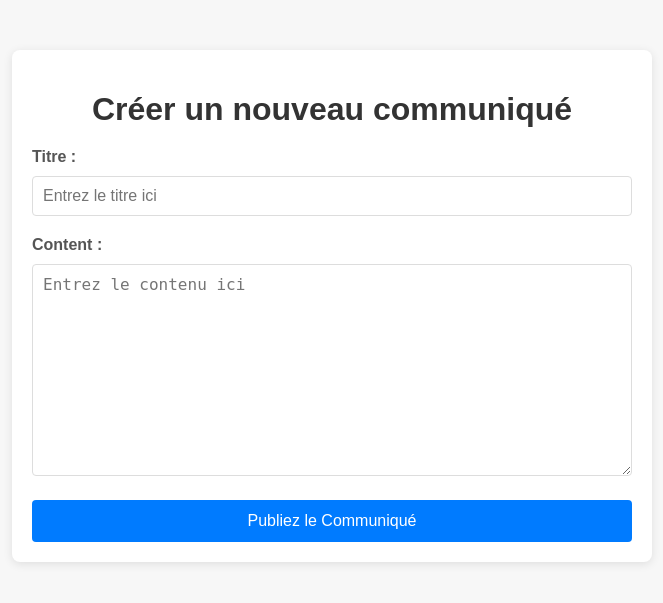
After one commit to Diamaa12/Autoassumer, a Django app: page /create-communique in a window 1280 px wide. The commit adds this page. Shown: the top 603 px of the page, without its empty margins (308-971 px from the left). Run offline with Django 5.2, Linux system fonts and the light colour scheme; the visitor is signed in with stand-in values (Sample User, id 1).

Commit message:
Add communiquer wrighting

```diff
--- a/aappg/Site/forms.py
+++ b/aappg/Site/forms.py
@@ -8,7 +8,7 @@ from django.forms import ModelForm
 from django import forms
 import re
 
-from Site.models import AappgCustomUser, AappgArticlesPost
+from Site.models import AappgCustomUser, AappgArticlesPost, AappgCommunique
 
 
 class AappgCustomUserModelForm_backup(UserCreationForm):
@@ -347,3 +347,37 @@ class UserProfileForm(forms.Form):
         if not telephone.startswith('+'):
             raise forms.ValidationError("Phone number must start with a '+'.")
         return telephone
+class AappgCommuniqueForm(forms.ModelForm):
+    class Meta:
+        model = AappgCommunique
+        fields = ['titre', 'content']  # Champs à afficher dans le formulaire
+        widgets = {
+            'titre': forms.TextInput(attrs={
+                'class': 'form-control',
+                'placeholder': 'Entrez le titre ici',
+                'maxlength': '50',  # Respecter la contrainte max_length du modèle
+                'required':'True',
+            }),
+            'content': forms.Textarea(attrs={
+                'class': 'form-control',
+                'placeholder': 'Entrez le contenu ici',
+                'rows': 10,
+                'required':'true',
+            }),
+        }
+
+    def clean_titre(self):
+        """Valider que le titre n'est pas vide et respecte les contraintes du modèle."""
+        titre = self.cleaned_data.get('titre')
+        if not titre:
+            raise ValidationError("Le titre ne peut pas être vide.")
+        if len(titre) > 50:
+            raise ValidationError("Le titre ne peut pas dépasser 50 caractères.")
+        return titre
+
+    def clean_content(self):
+        """Valider que le contenu n'est pas vide."""
+        content = self.cleaned_data.get('content')
+        if not content:
+            raise ValidationError("Le contenu ne peut pas être vide.")
+        return content
--- a/aappg/Site/models.py
+++ b/aappg/Site/models.py
@@ -95,6 +95,7 @@ class AappgArticlesPost(models.Model):
         ('histoire', 'Histoire'),
     ]
 
+    author = models.ForeignKey(AappgCustomUser, on_delete=models.CASCADE)
     category = models.CharField(max_length=50, choices=CATEGORY_CHOICES, default='politique')
     title = models.CharField(max_length=200)
     content = models.TextField()
@@ -102,7 +103,11 @@ class AappgArticlesPost(models.Model):
     video = models.URLField(blank=True, null=True)  # Stockage d'URL de vidéos (par exemple, YouTube)
     created_at = models.DateTimeField(default=timezone.now)
     updated_at = models.DateTimeField(auto_now=True)
-    author = models.ForeignKey(AappgCustomUser, on_delete=models.CASCADE)
 
     def __str__(self):
         return self.title
+class AappgCommunique(models.Model):
+    author = models.ForeignKey(AappgCustomUser, on_delete=models.CASCADE)
+    titre = models.CharField(max_length=50)
+    content = models.TextField()
+    created_at = models.DateTimeField(default=timezone.now)
--- /dev/null
+++ b/aappg/Site/templates/communiquer/create_communique.html
@@ -0,0 +1,151 @@
+{% load static %}
+<!DOCTYPE html>
+<html lang="en">
+<head>
+    <meta charset="UTF-8">
+    <title>Title</title>
+</head>
+<style>
+
+    /* Style global pour le corps */
+body {
+    font-family: 'Arial', sans-serif;
+    background-color: #f7f7f7;
+    margin: 0;
+    padding: 0;
+    color: #333;
+}
+
+/* Conteneur principal du formulaire */
+.container {
+    max-width: 600px;
+    margin: 50px auto;
+    padding: 20px;
+    background-color: #fff;
+    box-shadow: 0 2px 10px rgba(0, 0, 0, 0.1);
+    border-radius: 8px;
+}
+
+/* Styles pour les titres et labels */
+h1, h2, h3 {
+    text-align: center;
+    font-weight: bold;
+    color: #333;
+    margin-bottom: 20px;
+}
+
+label {
+    font-weight: bold;
+    margin-bottom: 10px;
+    display: block;
+    color: #555;
+}
+
+/* Champs de formulaire */
+.form-group {
+    margin-bottom: 20px;
+}
+
+input[type="text"],
+textarea,
+select {
+    width: 100%;
+    padding: 10px;
+    border: 1px solid #ddd;
+    border-radius: 4px;
+    font-size: 16px;
+    box-sizing: border-box;
+    transition: border-color 0.3s ease;
+}
+
+/* Changement de bordure sur focus */
+input[type="text"]:focus,
+textarea:focus,
+select:focus {
+    border-color: #007bff;
+    outline: none;
+}
+
+/* Message d'erreur */
+.text-danger {
+    color: #d9534f;
+    font-size: 14px;
+    margin-top: 5px;
+}
+
+/* Bouton d'envoi */
+button[type="submit"] {
+    width: 100%;
+    padding: 12px;
+    background-color: #007bff;
+    color: #fff;
+    font-size: 16px;
+    border: none;
+    border-radius: 4px;
+    cursor: pointer;
+    transition: background-color 0.3s ease;
+}
+
+button[type="submit"]:hover {
+    background-color: #0056b3;
+}
+
+/* Messages d'erreur pour les champs non remplis */
+.form-group .text-danger {
+    margin-top: 5px;
+}
+
+/* Responsivité pour écrans plus petits */
+@media (max-width: 768px) {
+    .container {
+        padding: 15px;
+        margin: 20px;
+    }
+
+    h1, h2, h3 {
+        font-size: 1.5rem;
+    }
+
+    input[type="text"],
+    textarea,
+    select {
+        font-size: 14px;
+    }
+
+    button[type="submit"] {
+        font-size: 14px;
+        padding: 10px;
+    }
+}
+
+</style>
+<body>
+        <div class="container">
+        <h1>Créer un nouveau communiqué</h1>
+        <form method="post" action="{% url 'my_site:create-communique'%}">
+            {% csrf_token %}
+            {{ form.non_field_errors }}
+            <div class="form-group">
+                {{ form.titre.label_tag }}
+                {{ form.titre }}
+                {% if form.titre.errors %}
+                    <div class="text-danger">
+                        {{ form.titre.errors }}
+                    </div>
+                {% endif %}
+            </div>
+
+            <div class="form-group">
+                {{ form.content.label_tag }}
+                {{ form.content }}
+                {% if form.content.errors %}
+                    <div class="text-danger">
+                        {{ form.content.errors }}
+                    </div>
+                {% endif %}
+            </div>
+            <button type="submit" class="btn btn-primary">Publiez le Communiqué</button>
+        </form>
+    </div>
+</body>
+</html>
--- a/aappg/Site/urls.py
+++ b/aappg/Site/urls.py
@@ -8,7 +8,7 @@ from .views import test, index, aappg_donate, aappg_actualites, aappg_le_mouveme
     aappg_articles_edit, \
     articles_poster, aappg_news, article_detail, modify_article, custom_permission_denied_view, article_list, \
     delete_articles, aappg_valeurs, aappg_chartes, aappg_reglement, pagination_test, email_verification_sent, \
-    email_verification, test_form, email_verified_success
+    email_verification, test_form, email_verified_success, create_communique, communique_detail
 
 app_name = 'my_site'
 urlpatterns = [
@@ -40,6 +40,9 @@ urlpatterns = [
     path('verify-email/<uuid:token>/', email_verification, name='verify-email'),
     path('success_email_verification', email_verified_success, name='success_email_verification'),
 
+    path('create-communique', create_communique, name='create-communique'),
+    path('communique/<int:id>/', communique_detail, name='communique'),
+
     path('articles-edit', aappg_articles_edit, name='articles-edit'),
     path('articles-publier', articles_poster, name='articles-publier'),
     path('news/', aappg_news, name='news'),
--- a/aappg/Site/views.py
+++ b/aappg/Site/views.py
@@ -2,6 +2,7 @@ import datetime
 import urllib
 import uuid
 from lib2to3.fixes.fix_input import context
+from tempfile import template
 from urllib.parse import urlencode
 
 from django.contrib.auth import authenticate, login, logout
@@ -20,8 +21,9 @@ from django.contrib.auth.models import Group, Permission
 from django.utils import timezone
 from django.views.decorators.cache import cache_control
 
-from Site.forms import AappgCustomUserModelForm, AappgArticleForm, AappgArticleEditForm, UserProfileForm
-from Site.models import AappgCustomUser, AappgCustomGroup, AappgArticlesPost
+from Site.forms import AappgCustomUserModelForm, AappgArticleForm, AappgArticleEditForm, UserProfileForm, \
+    AappgCommuniqueForm
+from Site.models import AappgCustomUser, AappgCustomGroup, AappgArticlesPost, AappgCommunique
 
 
 # Create your views here.
@@ -460,6 +462,22 @@ def aappg_news(request):
     posts = AappgArticlesPost.objects.order_by('-created_at')
     context['newest_posts'] = posts.first()
     context['older_posts'] = posts[1:]
+
+    # Récupérer tous les communiqués, triés par date de création (du plus récent au plus ancien)
+    # Récupérer les 4 derniers communiqués
+    latest_communiques = AappgCommunique.objects.all().order_by('-id')[:4]
+    # Assigner à des variables distinctes
+    communique1 = latest_communiques[0] if latest_communiques.count() > 0 else None
+    communique2 = latest_communiques[1] if latest_communiques.count() > 1 else None
+    communique3 = latest_communiques[2] if latest_communiques.count() > 2 else None
+    communique4 = latest_communiques[3] if latest_communiques.count() > 3 else None
+
+    context['communique1'] = communique1
+    context['communique2'] = communique2
+    context['communique3'] = communique3
+    context['communique4'] = communique4
+
+
     #Systéme de pagination
     paginator = Paginator(posts, 8)
 
@@ -502,7 +520,20 @@ def article_detail(request, id):
 
     context['article'] = article
     return render(request, template_name, context)
+#Detail communiquer
 
+def communique_detail(request, id):
+    template_name = 'communiquer/detail_communiquer.html'
+    context = {}
+    #Recupération ID de l'article pour le trasferer via l'url
+    # Recupération du contenue de AappgArticlePost lié à l'url trasmis
+    article = get_object_or_404(AappgCommunique, id=id)
+    context['titre'] = article.titre
+    context['content'] = article.content
+    context['created_at'] = article.created_at
+    context['author'] = article.author
+
+    return render(request, template_name, context)
 @login_required
 def modify_article(request, pk):
     article = get_object_or_404(AappgArticlesPost, pk=pk)
@@ -561,3 +592,24 @@ def article_list(request):
     #on récupère le nom de l'utilsateur connecté
     context['user_name'] = request.user.user
     return render(request, template_name=templane_name, context=context)
+@login_required
+def create_communique(request):
+    template_name = 'communiquer/create_communique.html'
+    context = {}
+
+    if request.method == 'POST':
+        form = AappgCommuniqueForm(request.POST)
+        if form.is_valid():
+            communique = form.save(commit=False)  # Ne pas encore enregistrer en base
+            communique.author = request.user  # Attribuer l'utilisateur connecté comme auteur
+            communique.save()  # Enregistrer maintenant avec l'auteur
+            print('Communiquer publier avec success')
+            return redirect('my_site:news')  # Rediriger vers une page de succès après l'enregistrement
+        else:
+            print('Une erreur s est produit', form.errors)
+    else:
+        print("Resoumission du formulaire.",)
+        form = AappgCommuniqueForm()
+
+    context['form'] = form
+    return render(request, template_name, context)
```
Also changed, not shown: aappg/Site/static/css/communiquer/detail_communique.css (added, +105 -0 lines), aappg/Site/templates/aappg_admin/admin_page.html (+12 -0 lines), aappg/Site/templates/articles/aappg_news.html (+123 -19 lines), aappg/Site/templates/communiquer/detail_communiquer.html (added, +38 -0 lines), aappg/Site/migrations/0015_alter_aappgcustomuser_email_verification_expiration_and_more.py (added), aappg/Site/migrations/0016_alter_aappgcustomuser_email_verification_expiration.py (added).
